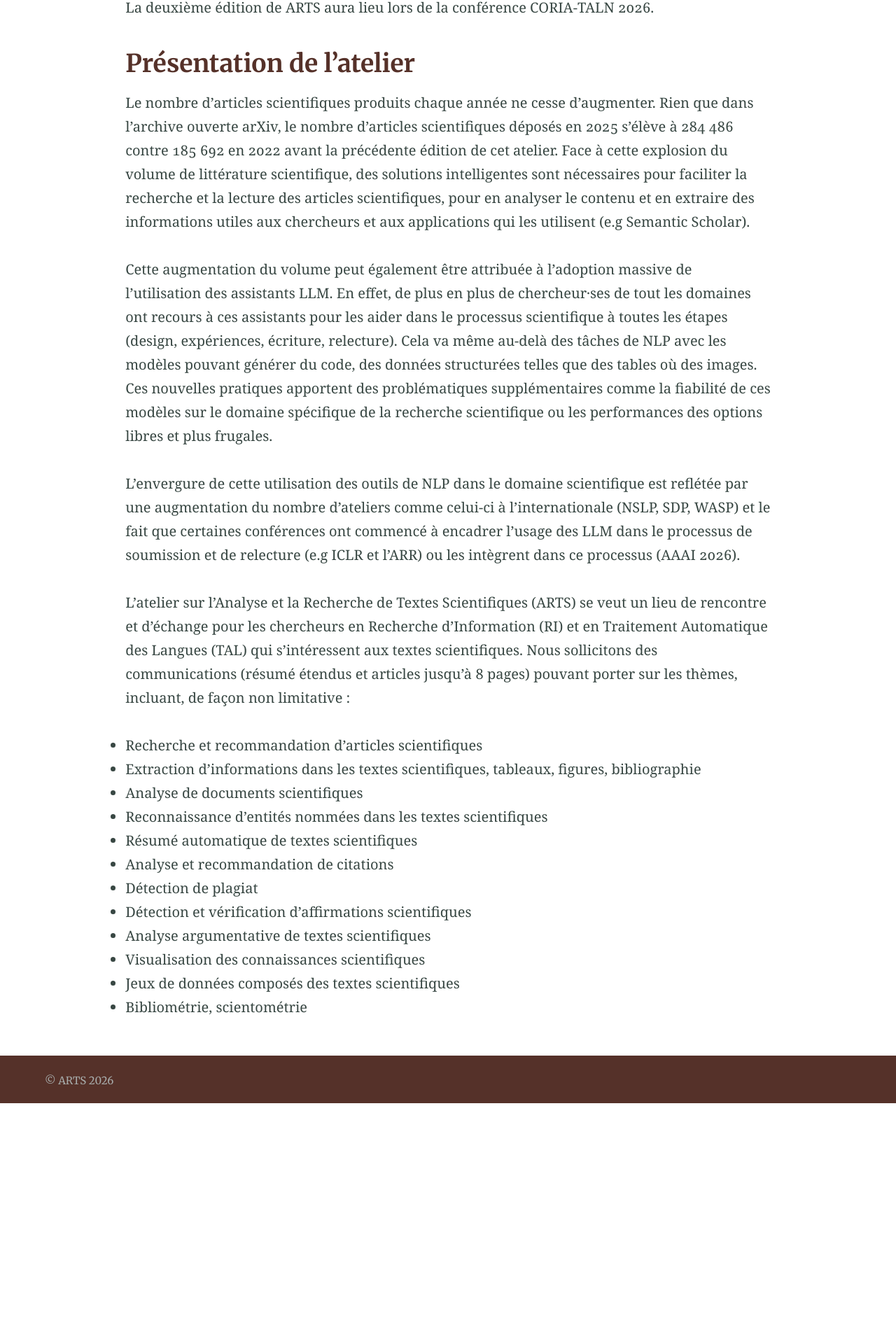
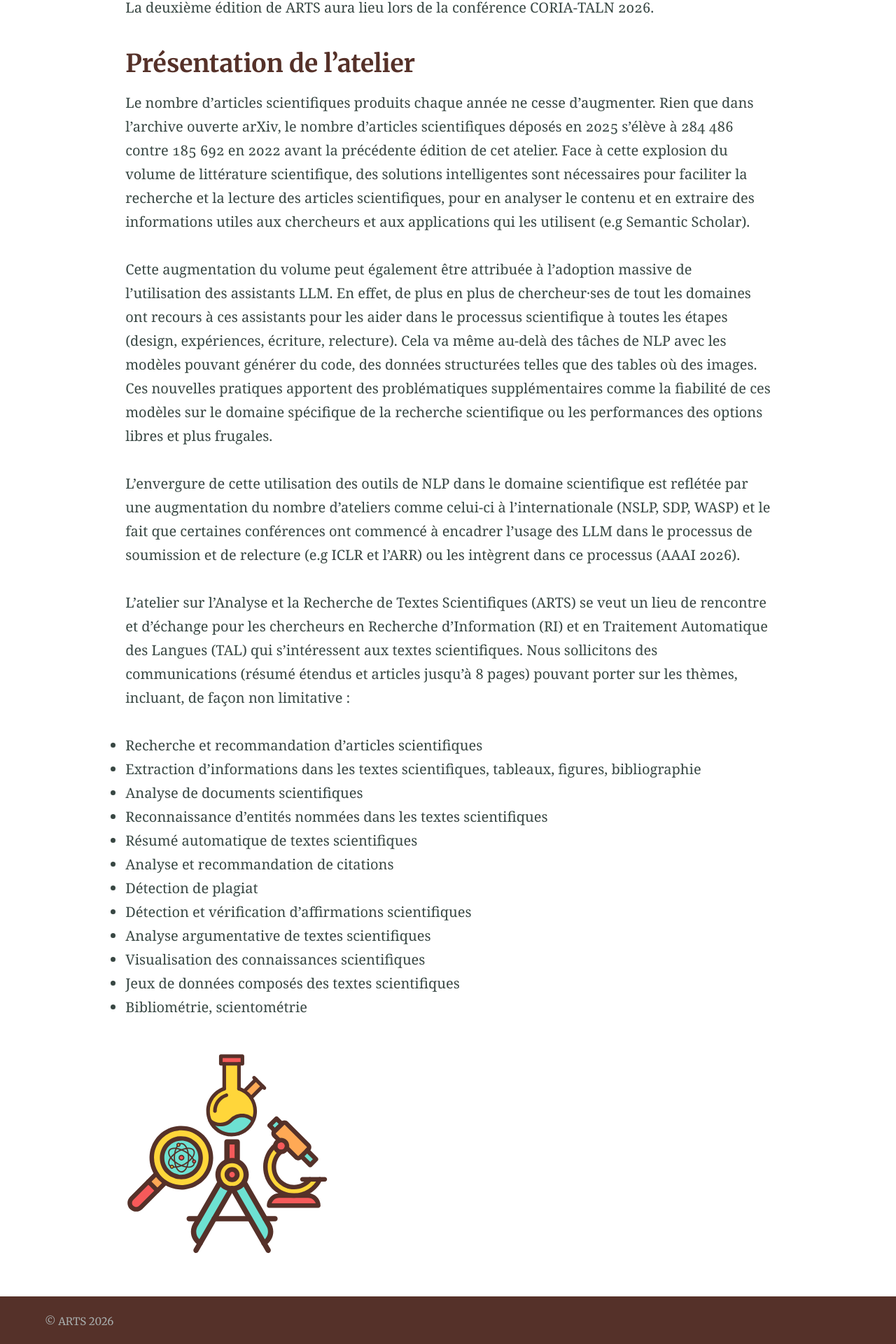
Before and after one commit to arts-workshop/arts-workshop.github.io, a Jekyll site: the page built from index.md, in a window 1280 px wide. Shown: the part 534-2454 px from the top of the page at 70% size. Built offline with Jekyll 4.4.1, drawn with Linux system fonts in a browser that asks for light colours; before the commit the page ends 2110 px from its top, so only the background shows below that.

Commit message:
add decor

```diff
--- a/index.md
+++ b/index.md
@@ -32,3 +32,6 @@ L’atelier sur l’Analyse et la Recherche de Textes Scientifiques (ARTS) se ve
 - Visualisation des connaissances scientifiques
 - Jeux de données composés des textes scientifiques
 - Bibliométrie, scientométrie
+
+
+<img src="/assets/banner.svg" width="300">
```
